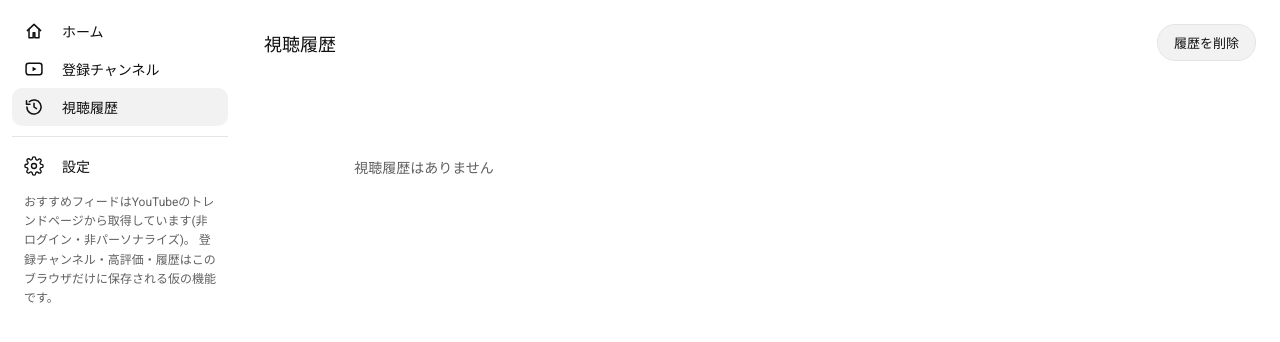
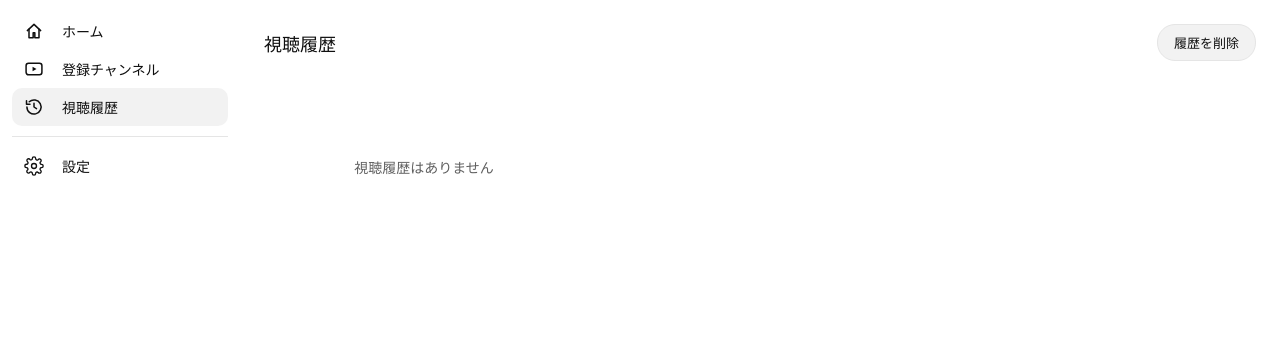
Before and after one commit to fipdusjock/yuzutube-, a Flask app: page /history in a window 1280 px wide. Shown: the part 56-398 px from the top of the page. Run offline with Flask 3, Linux system fonts and the light colour scheme.

Commit message:
Add files via upload

```diff
--- a/templates/base.html
+++ b/templates/base.html
@@ -49,10 +49,6 @@
         <span class="icon"><svg viewBox="0 0 24 24" fill="none" stroke="currentColor" stroke-width="1.6" stroke-linecap="round" stroke-linejoin="round"><circle cx="12" cy="12" r="3"/><path d="M19.4 15a1.7 1.7 0 0 0 .3 1.9l.1.1a2 2 0 1 1-2.8 2.8l-.1-.1a1.7 1.7 0 0 0-1.9-.3 1.7 1.7 0 0 0-1 1.6V21a2 2 0 1 1-4 0v-.1a1.7 1.7 0 0 0-1-1.6 1.7 1.7 0 0 0-1.9.3l-.1.1a2 2 0 1 1-2.8-2.8l.1-.1a1.7 1.7 0 0 0 .3-1.9 1.7 1.7 0 0 0-1.6-1H3a2 2 0 1 1 0-4h.1a1.7 1.7 0 0 0 1.6-1 1.7 1.7 0 0 0-.3-1.9l-.1-.1a2 2 0 1 1 2.8-2.8l.1.1a1.7 1.7 0 0 0 1.9.3H9a1.7 1.7 0 0 0 1-1.6V3a2 2 0 1 1 4 0v.1a1.7 1.7 0 0 0 1 1.6 1.7 1.7 0 0 0 1.9-.3l.1-.1a2 2 0 1 1 2.8 2.8l-.1.1a1.7 1.7 0 0 0-.3 1.9V9a1.7 1.7 0 0 0 1.6 1H21a2 2 0 1 1 0 4h-.1a1.7 1.7 0 0 0-1.6 1z"/></svg></span>
         <span class="label">設定</span>
       </a>
-      <div class="hint">
-        おすすめフィードはYouTubeのトレンドページから取得しています(非ログイン・非パーソナライズ)。
-        登録チャンネル・高評価・履歴はこのブラウザだけに保存される仮の機能です。
-      </div>
     </nav>
 
     <main class="content">
--- a/templates/watch.html
+++ b/templates/watch.html
@@ -11,7 +11,7 @@
 
     <div id="videoInfo">
       <div class="sk sk-line w60" style="height:20px; margin-top:16px;"></div>
-      <div class="video-owner-row">
+      <div class="video-meta-row">
         <div class="video-owner">
           <div class="sk sk-circle" style="width:40px;height:40px;"></div>
           <div class="sk sk-line w40" style="width:120px;"></div>
```
